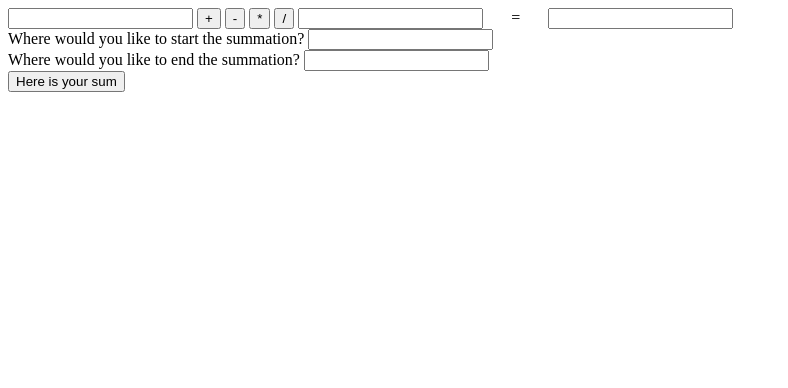
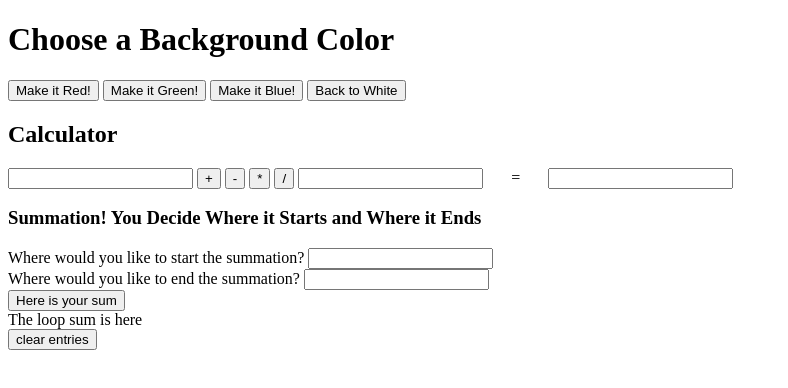
Before and after one commit to zoenacho/zoenacho.github.io, a plain HTML site: page Assignment7.html in a window 1280 px wide. Shown: the whole page, without its empty margins (0-788 px from the left). Drawn offline with Linux system fonts and the light colour scheme.

Commit message:
Add files via upload

```diff
--- a/Assignment7.html
+++ b/Assignment7.html
@@ -3,6 +3,22 @@
    <head>
       <title>Javascript</title>
       <script>
+        function makeRed ()
+        {
+          document.querySelector('body').style.backgroundColor="red";
+        }
+        function makeGreen ()
+        {
+          document.querySelector('body').style.backgroundColor="green"
+        }
+        function makeBlue ()
+        {
+          document.querySelector('body').style.backgroundColor="blue"
+        }
+        function makeWhite ()
+        {
+          document.querySelector('body').style.backgroundColor="white"
+        }
         function add()
         {
           document.querySelector("#full").value
@@ -32,12 +48,24 @@
           document.querySelector("#full").value
           = parseFloat(document.querySelector("#third").value)
           + parseFloat(document.querySelector("#fourth").value);
-          }
+          var start = parseInt(document.querySelector("#third").value);
+         var end = parseInt(document.querySelector("#fourth").value);
+         var sum=0;
+         for (var i=start; i<=end; i++) {
+           sum += i;
+         }
           document.querySelector("#sumHere").innerHTML = "Your sum is: "+sum;
         }
       </script>
    </head>
    <body>
+      <h1>Choose a Background Color</h1>
+      <form name=color>
+        <input type=button value="Make it Red!" onclick="makeRed();">
+        <input type=button value="Make it Green!" onclick="makeGreen();">
+        <input type=button value="Make it Blue!" onclick="makeBlue();">
+        <input type=button value="Back to White" onclick="makeWhite();"><br>
+      <h2>Calculator</h2>
       <form name=calculator>
         <input type=text id="first">
         <input type=button value="+" onclick="add();">
@@ -46,9 +74,14 @@
         <input type=button value="/" onclick="divide();">
         <input type=text id="second"> &nbsp; &nbsp; &nbsp; = &nbsp; &nbsp; &nbsp;
         <input type=text id="full"><br>
+        <h3> Summation! You Decide Where it Starts and Where it Ends</h3>
         Where would you like to start the summation? <input type=text id="third"><br>
         Where would you like to end the summation? <input type=text id="fourth"><br>
-        <input type=button value="Here is your sum" onclick="doSum();">
+        <input type=button value="Here is your sum" onclick="doSum();"><br>
+        <div id="#sumHere">
+        The loop sum is here
+        </div>
+        <input type=reset value="clear entries">
       </form>
    </body>
 </html>
```
